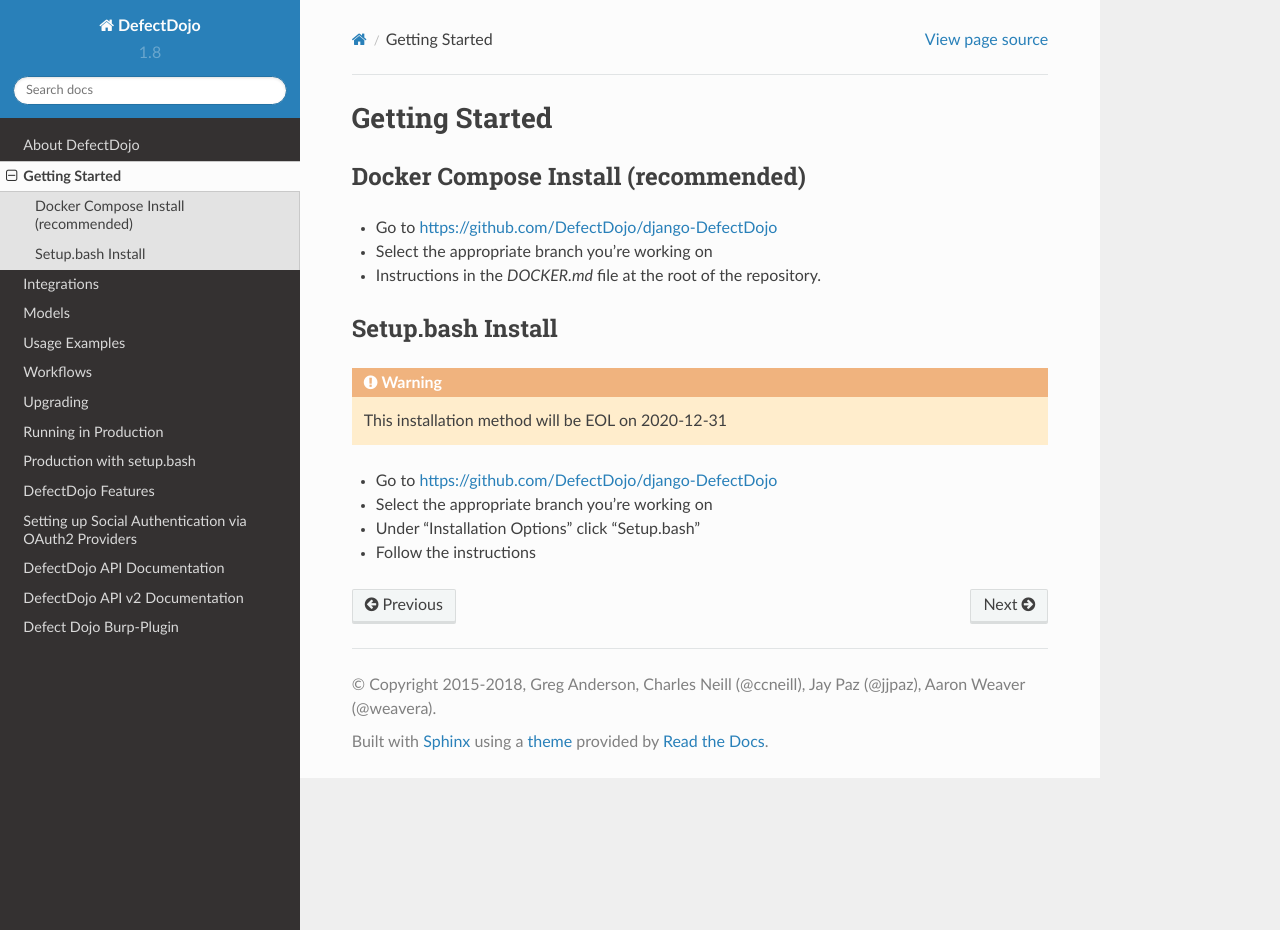
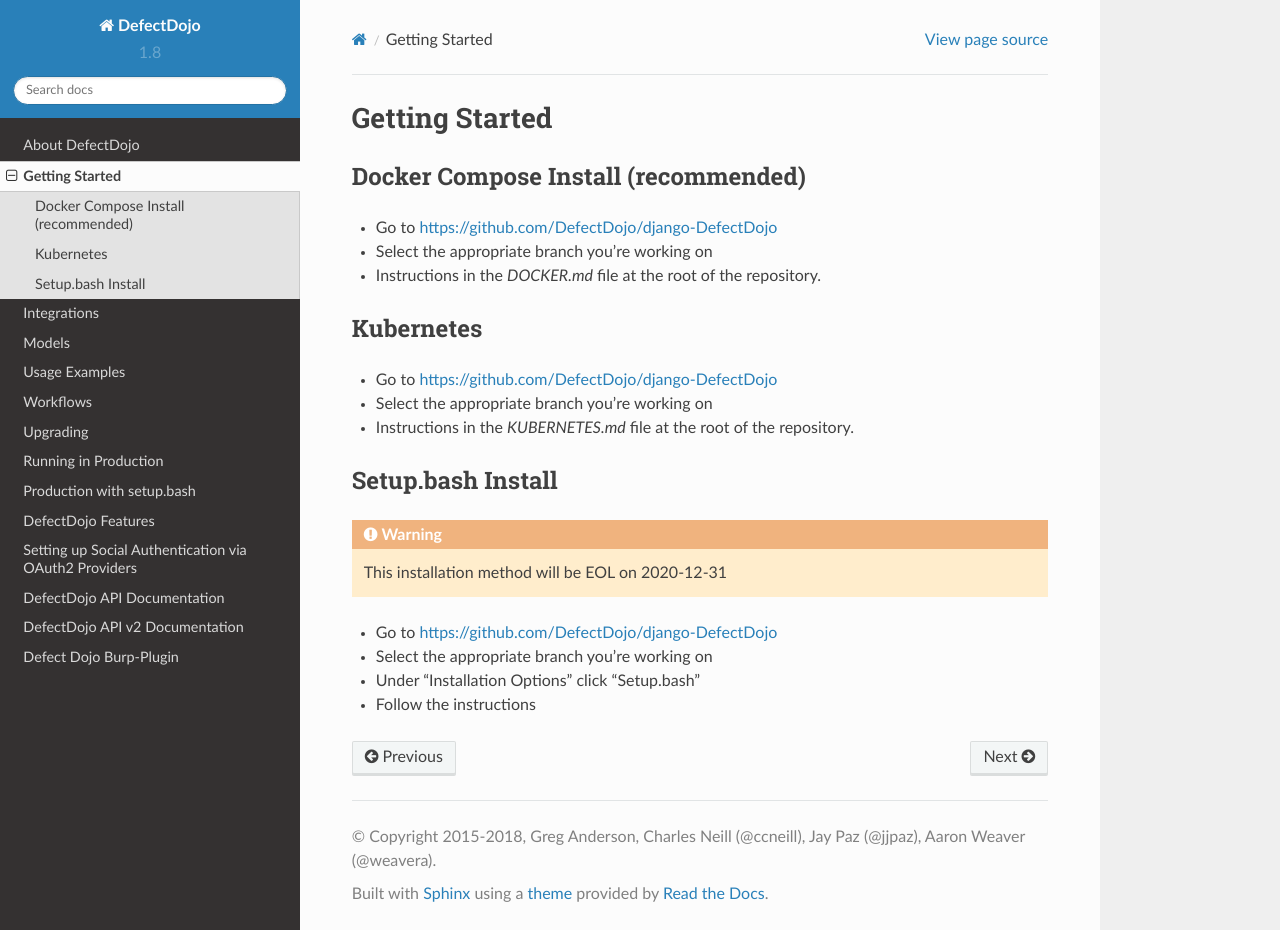
Before and after one commit to DefectDojo/Documentation, a Sphinx documentation site: the page built from docs/getting-started.rst, in a window 1280 px wide and 930 px high. Built offline with Sphinx 7.4.7 and the Read the Docs theme 2.0.0, drawn with Linux system fonts in a browser that asks for light colours.

Commit message:
add helm-k8s to the getting started page

```diff
--- a/docs/getting-started.rst
+++ b/docs/getting-started.rst
@@ -6,6 +6,12 @@
 * Go to https://github.com/DefectDojo/django-DefectDojo
 * Select the appropriate branch you're working on
 * Instructions in the `DOCKER.md` file at the root of the repository.
+
+Kubernetes
+**********
+* Go to https://github.com/DefectDojo/django-DefectDojo
+* Select the appropriate branch you're working on
+* Instructions in the `KUBERNETES.md` file at the root of the repository.
 
 Setup.bash Install
 ******************
```
